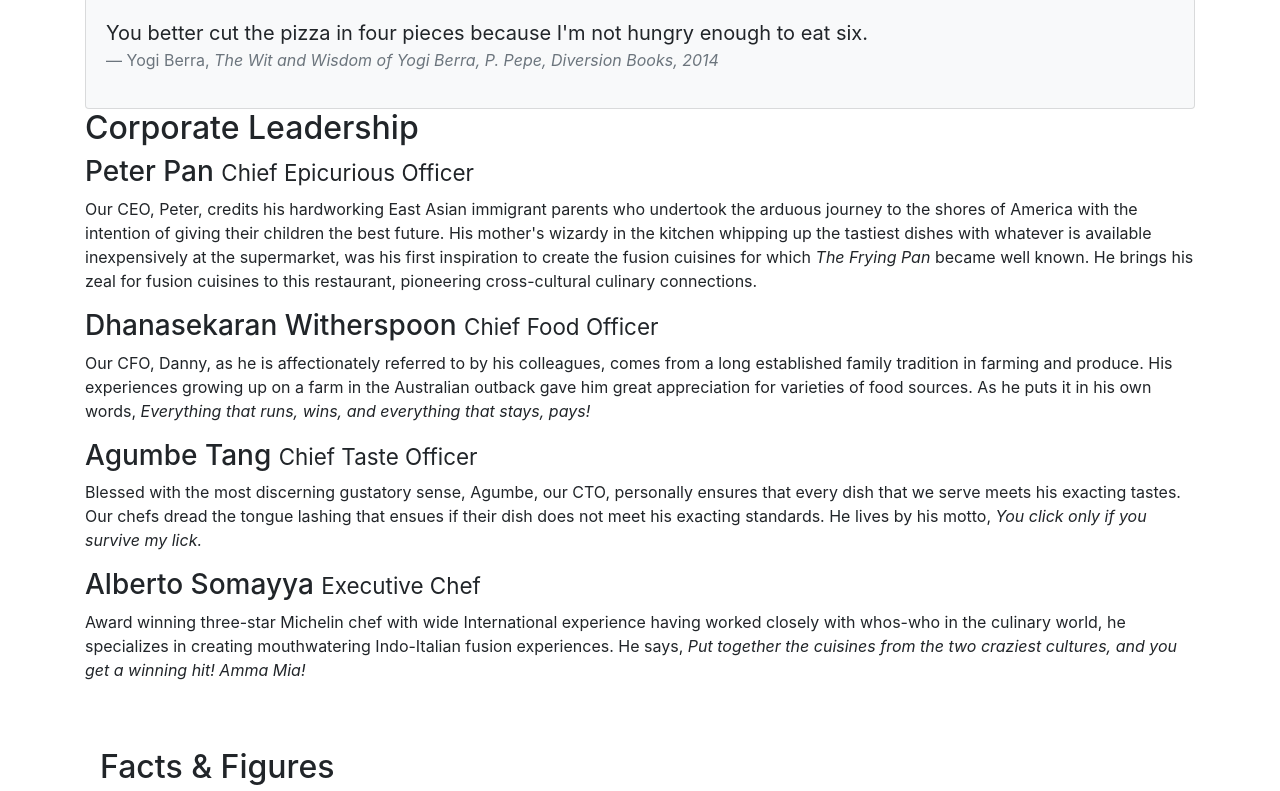
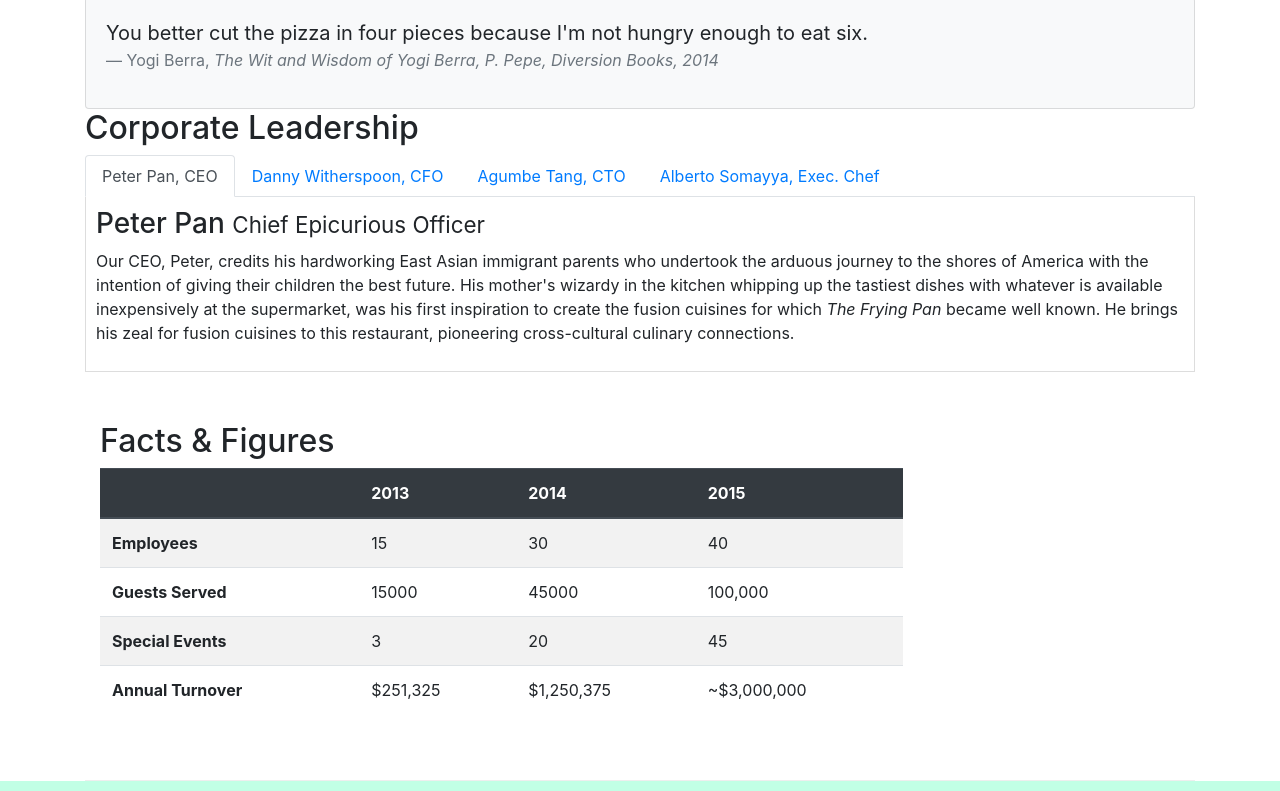
Before and after one commit to Theryx/Bootstrap4_restaurant-website, a website: page aboutus.html in a window 1280 px wide. Shown: the part 762-1553 px from the top of the page. Drawn offline with nearby package versions, Linux system fonts and the light colour scheme.

Commit message:
Tab navs

```diff
--- a/aboutus.html
+++ b/aboutus.html
@@ -98,20 +98,54 @@
                             </div>
             </div>
 
-
+        <!-- tab lists -->
         <div class="row">
             <div class="col-sm-12">
                 <h2>Corporate Leadership</h2>
+
+                <ul class="nav nav-tabs" role="tablist" id="my-tab">
+                    <li class="nav-item">
+                        <a href="#peter" class="nav-link active" role="tab" data-toggle="tab">Peter Pan, CEO</a>
+                    </li>
+                    <li class="nav-item">
+                        <a class="nav-link" href="#danny" role="tab"
+                              data-toggle="tab">Danny Witherspoon, CFO</a>
+                    </li>
+                    <li class="nav-item">
+                        <a class="nav-link" href="#agumbe" role="tab"
+                        data-toggle="tab">Agumbe Tang, CTO</a>
+                    </li>
+                    <li class="nav-item">
+                        <a class="nav-link" href="#alberto" role="tab"
+                        data-toggle="tab">Alberto Somayya, Exec. Chef</a>
+                    </li>
+                </ul>
+                <div class="tab-content">
+                    <div class="tab-pane fade show active" role="tabpanel" id="peter">
                         <h3>Peter Pan <small>Chief Epicurious Officer</small></h3>
                         <p class="d-none d-sm-block">Our CEO, Peter, credits his hardworking East Asian immigrant parents who undertook the arduous journey to the shores of America with the intention of giving their children the best future. His mother's wizardy in the kitchen whipping up the tastiest dishes with whatever is available inexpensively at the supermarket, was his first inspiration to create the fusion cuisines for which <em>The Frying Pan</em> became well known. He brings his zeal for fusion cuisines to this restaurant, pioneering cross-cultural culinary connections.</p>
+                    </div>
+
+                    <div class="tab-pane fade" role="tabpanel" id="danny">
                         <h3>Dhanasekaran Witherspoon <small>Chief Food Officer</small></h3>
                         <p class="d-none d-sm-block">Our CFO, Danny, as he is affectionately referred to by his colleagues, comes from a long established family tradition in farming and produce. His experiences growing up on a farm in the Australian outback gave him great appreciation for varieties of food sources. As he puts it in his own words, <em>Everything that runs, wins, and everything that stays, pays!</em></p>
+                    </div>
+
+                    <div class="tab-pane fade" role="tabpanel" id="agumbe">
                         <h3>Agumbe Tang <small>Chief Taste Officer</small></h3>
                         <p class="d-none d-sm-block">Blessed with the most discerning gustatory sense, Agumbe, our CTO, personally ensures that every dish that we serve meets his exacting tastes. Our chefs dread the tongue lashing that ensues if their dish does not meet his exacting standards. He lives by his motto, <em>You click only if you survive my lick.</em></p>
+                    </div>
+
+                    <div class="tab-pane fade" role="tabpanel" id="alberto">
                         <h3>Alberto Somayya <small>Executive Chef</small></h3>
                         <p class="d-none d-sm-block">Award winning three-star Michelin chef with wide International experience having worked closely with whos-who in the culinary world, he specializes in creating mouthwatering Indo-Italian fusion experiences. He says, <em>Put together the cuisines from the two craziest cultures, and you get a winning hit! Amma Mia!</em></p>
                     </div>
+
                 </div>
+            </div>
+       </div>
+
+       <!-- Responsive table -->
        <div class="row row-content">
             <div class="col-12 col-sm-9">
                 <h2>Facts &amp; Figures</h2>
@@ -199,8 +233,8 @@
            </div>
         </div>
     </footer>
-    <script src="node_modules/jquery/dist/jquery.slim.min.js"></script>
- <script src="node_modules/popper.js/dist/umd/popper.min.js"></script>
+    <script src="node_modules/jquery/dist/jquery.min.js"></script>
+ <script src="node_modules/popper.js/dist/popper.min.js"></script>
  <script src="node_modules/bootstrap/dist/js/bootstrap.min.js"></script>
 </body>
 
--- a/css/style.css
+++ b/css/style.css
@@ -39,3 +39,10 @@ body{
 .breadcrump-item::after{
 content: "/";
 }
+
+.tab-content{
+    border-bottom:1px solid #ddd;
+    border-right:1px solid #ddd;
+    border-left:1px solid #ddd;
+    padding: 10px;
+}
--- a/package.json
+++ b/package.json
@@ -20,6 +20,8 @@
   "dependencies": {
     "bootstrap": "^4.4.1",
     "bootstrap-social": "^5.1.1",
-    "font-awesome": "^4.7.0"
+    "font-awesome": "^4.7.0",
+    "jquery": "^3.4.1",
+    "popper.js": "^1.16.0"
   }
 }
```
Also changed, not shown: contactus.html (+2 -2 lines), index.html (+2 -2 lines), 1 other file. Lines whose indentation alone changed are shown as unchanged.
